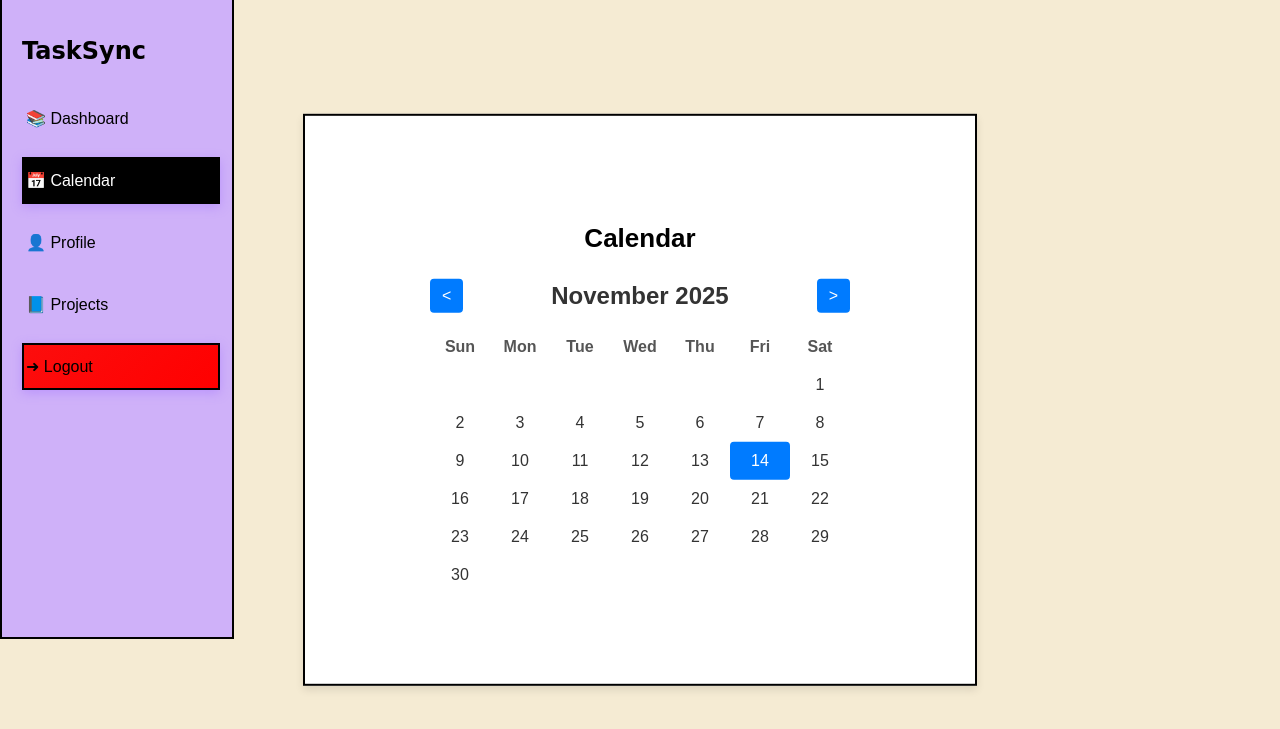
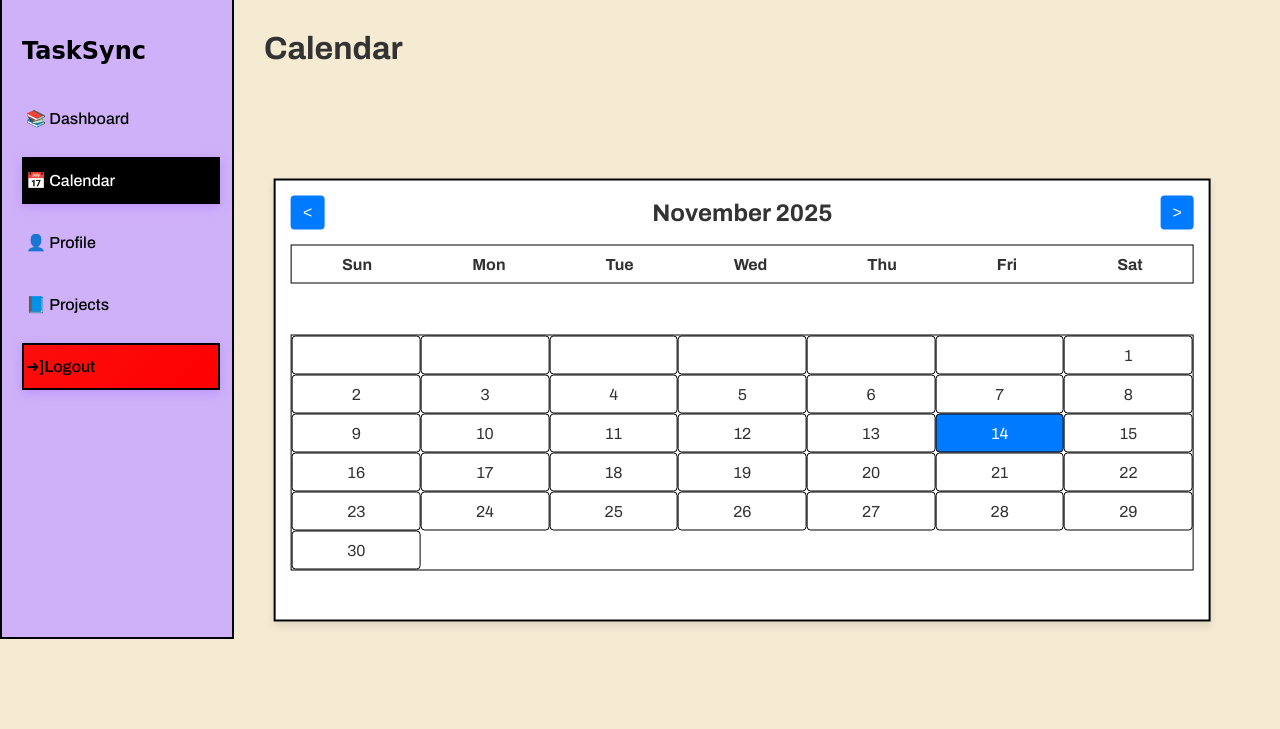
Before and after one commit to Castillo-AlquimIT/TaskSyncA, a PHP site: page /calendar.php in a window 1280 px wide. Shown: the top 729 px of the page. Run offline with PHP 8.4, Linux system fonts and the light colour scheme; the visitor is signed in with stand-in values (Sample User, id 1); tables that the repository leaves empty or names only in its code hold one stand-in row (values such as "Sample post").

Commit message:
Add files via upload

```diff
--- a/TaskSYNC/Projects.php
+++ b/TaskSYNC/Projects.php
@@ -405,10 +405,10 @@ foreach ($groupProgress as $gp) {
     <li><a href="calendar.php">📅Calendar</a></li>
     <li><a href = "profile.php">👤Profile</a></li>
     <li><a href= "Projects.php" class="active" >📕Projects</li></a>
-    <li><a href="logout.php" class="logout">➜]Logout</a></li>
     <?php if ($privilege === 3): ?>
        <li><a href="admin_panel.php">🔧Moderator Panel</a></li>
       <?php endif; ?>
+    <li><a href="logout.php" class ="logout">➜]Logout</a></li>
     </ul>
 
 </div>
--- a/TaskSYNC/admin_panel.php
+++ b/TaskSYNC/admin_panel.php
@@ -245,8 +245,8 @@ $privilege_mode = [
     <li><a href="calendar.php">📅Calendar</a></li>
     <li><a href = "profile.php">👤Profile</a></li>
     <li> <a href= "Projects.php">📘Projects</a></li>
-    <li><a href="logout.php" class="logout">➜]Logout</a></li>
     <li><a href="admin_panel.php"class="active">🔧Moderator Panel</a></li>
+    <li><a href="logout.php" class ="logout">➜]Logout</a></li>
     </ul>
 </div>
 
--- a/TaskSYNC/calendar.php
+++ b/TaskSYNC/calendar.php
@@ -247,7 +247,9 @@ if (!empty($groupIds)) {
 #confirmJoinBtn:hover {
   background-color: #059669;
 }
-
+h1 {
+    padding: 10px 30px;
+}
 /* 🔹 Animation */
 @keyframes fadeIn {
   from { transform: scale(0.9); opacity: 0; }
@@ -298,16 +300,16 @@ $deadlines = $stmt_deadlines->fetchAll(PDO::FETCH_ASSOC);
     <li><a href="calendar.php" class="active">📅 Calendar</a></li>
     <li><a href="profile.php">👤 Profile</a></li>
     <li><a href="Projects.php">📘 Projects</a></li>
-    <li><a href="logout.php" class="logout">➜ Logout</a></li>
     <?php if ($privilege === 3): ?>
        <li><a href="admin_panel.php">🔧Moderator Panel</a></li>
     <?php endif; ?>
-  </ul>
+    <li><a href="logout.php" class ="logout">➜]Logout</a></li>
+    </ul>
 </div>
 
+<h1>Calendar</h1>
 <div class="main">
 <div class="calendar-container">
-    <h1>Calendar</h1>
     <div class="header">
         <button id="prevMonth">&lt;</button>
         <h2 id="monthYear"></h2>
@@ -321,8 +323,9 @@ $deadlines = $stmt_deadlines->fetchAll(PDO::FETCH_ASSOC);
         <div>Thu</div>
         <div>Fri</div>
         <div>Sat</div>
-    </div>
+    </div><br><br><br>
     <div class="days" id="calendarDays"></div>
+    <br> </br>
 </div>
 </div>
 
--- a/TaskSYNC/dashboard.php
+++ b/TaskSYNC/dashboard.php
@@ -263,12 +263,12 @@ $percent = $total > 0 ? round(($completed / $total) * 100) : 0;
     <li><a href="calendar.php">📅Calendar</a></li>
     <li><a href = "profile.php">👤Profile</a></li>
     <li> <a href= "Projects.php">📘Projects</a></li>
-    <li><a href="logout.php" class ="logout">➜]Logout</a></li>
     <?php if ($privilege === 3): ?>
        <li><a href="admin_panel.php">🔧Admin Panel</a></li>
       <?php endif; ?>
+    <li><a href="logout.php" class ="logout">➜]Logout</a></li>
     </ul>
-</div>
+  </div>
 <?php
 $user_id = (int)$_SESSION['user_id'];
 
--- a/TaskSYNC/dashboardstyle.css
+++ b/TaskSYNC/dashboardstyle.css
@@ -1,6 +1,7 @@
+@import url('https://fonts.googleapis.com/css2?family=Archivo:ital,wght@0,100..900;1,100..900&display=swap');
 body {
   margin: 0;
-  font-family: Arial, sans-serif;
+  font-family: 'Archivo', sans-serif;
   background-color: #F5EBD3;
   color: #333;
   display: flex;
@@ -459,12 +460,14 @@ body {
 .status.delayed   { background: #fef9c3; color: #ca8a04; }  /* Yellow */
 .status.completed { background: #d1fae5; color: #047857; }  /* Green */
 .status.dropped   { background: #e5e7eb; color: #111827; }  /* Black */
+.status.pending { background: #e0e0e0; color: #6b7280; }  /* Gray */
 
 /* Matching dots */
 .task-dot.ongoing   { background: #1d4ed8; }
 .task-dot.delayed   { background: #ca8a04; }
 .task-dot.completed { background: #047857; }
 .task-dot.dropped   { background: #111827; }
+.task-dot.pending { background: #6b7280; }
 
 /* Header with title + tabs */
 .task-header {
@@ -526,14 +529,14 @@ body {
 .calendar-container {
   background-color: #fff;
   box-shadow: 0 4px 8px rgba(0, 0, 0, 0.1);
-  padding: 90px 125px;
-  width: 420px;
+  padding: 15px 15px;
+  width: auto;
   border: 2px solid #000;
 
   /* perfect center on screen */
   position: absolute;
   top: 50%;
-  left: 50%;
+  left: 58%;
   transform: translate(-50%, -50%);
   text-align: center;
 }
@@ -541,6 +544,7 @@ body {
 .calendar-container .day {
   position: relative;
   cursor: pointer;
+
 }
 
 .calendar-container .day:hover::after {
@@ -591,22 +595,22 @@ body {
     display: grid;
     grid-template-columns: repeat(7, 1fr);
     text-align: center;
+    border: 1px solid #000;
 }
-
 .weekdays div {
     font-weight: bold;
-    padding: 10px 0;
-    color: #555;
+    padding: 10px 50px;
 }
 
 .days div {
     padding: 10px 0;
     border-radius: 4px;
     cursor: pointer;
+    border: 1px solid #000;
 }
 
 .days div.empty {
-    visibility: hidden;
+    border: 1px solid #000;
 }
 
 .days div.current-day {
--- a/TaskSYNC/index.css
+++ b/TaskSYNC/index.css
@@ -1,7 +1,9 @@
 /* ===== Global Page Setup ===== */
+@import url('https://fonts.googleapis.com/css2?family=Archivo:ital,wght@0,100..900;1,100..900&display=swap');
 body {
+  margin: 0;
+  font-family: 'Archivo', sans-serif;
   background: #f6f0ff;
-  font-family: Arial, sans-serif;
   display: flex;
   justify-content: center;
   align-items: center;
--- a/TaskSYNC/profile.php
+++ b/TaskSYNC/profile.php
@@ -647,10 +647,10 @@ if (!empty($groupIds)) {
     <li><a href="calendar.php">📅Calendar</a></li>
     <li><a href = "profile.php" class="active" >👤Profile</a></li>
     <li> <a href= "Projects.php">📘Projects</a></li>
-    <li><a href="logout.php" class="logout">➜]Logout</a></li>
     <?php if ($privilege === 3): ?>
        <li><a href="admin_panel.php">🔧Moderator Panel</a></li>
       <?php endif; ?>
+    <li><a href="logout.php" class ="logout">➜]Logout</a></li>
     </ul>
 </div>
 <div class="main">
--- a/TaskSYNC/taskmanager.php
+++ b/TaskSYNC/taskmanager.php
@@ -1097,9 +1097,7 @@ $canManageTasks = (
     </div>
   <?php endforeach; endif; ?>
 </div>
-
-
-      <div style="margin-top:10px; color:#6b7280">Members are blank until others join using the invite code.</div>
+    <div style="margin-top:10px; color:#6b7280">Members are blank until others join using the invite code.</div>
           <div class="card" style="margin-top:20px;">
         <h3>Group Code</h3>
         <div style="display: flex; align-items: center; gap: 8px;">
```
